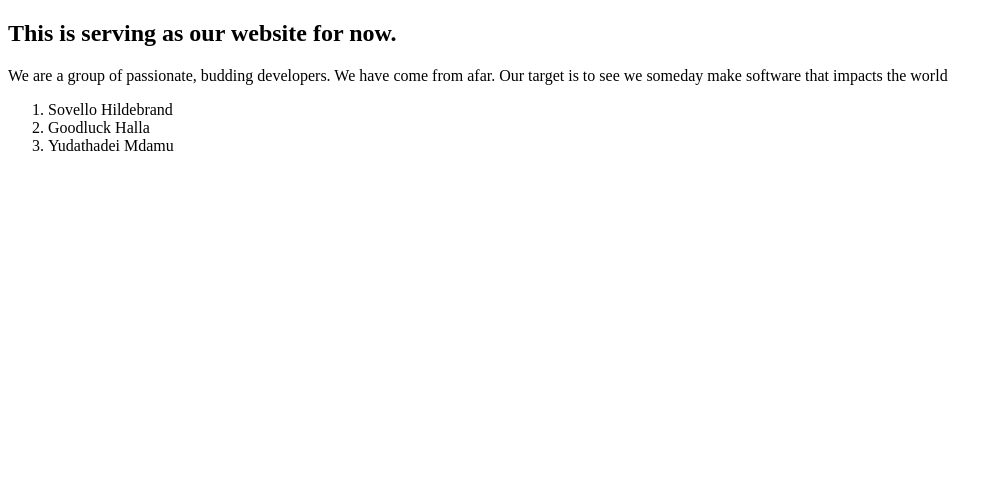
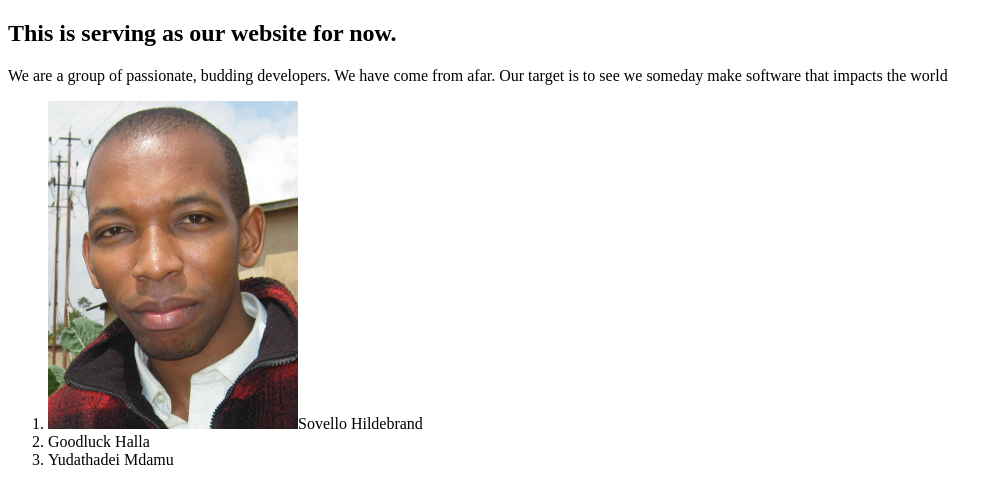
Before and after one commit to feneter/feneter.github.io, a plain HTML site: page index.html in a window 1280 px wide. Shown: the whole page, without its empty margins (0-1002 px from the left). Drawn offline with Linux system fonts and the light colour scheme.

Commit message:
adding my faceshot

```diff
--- a/index.html
+++ b/index.html
@@ -9,7 +9,7 @@
             make software that impacts the world
         </p>
         <ol>
-            <li>Sovello Hildebrand</li>
+            <li><img src="sovello.png" alt="Sovello faceshot" />Sovello Hildebrand</li>
             <li>Goodluck Halla</li>
 			<li>Yudathadei Mdamu </li>
         </ol>
```
Also changed, not shown: sovello.png (added).
